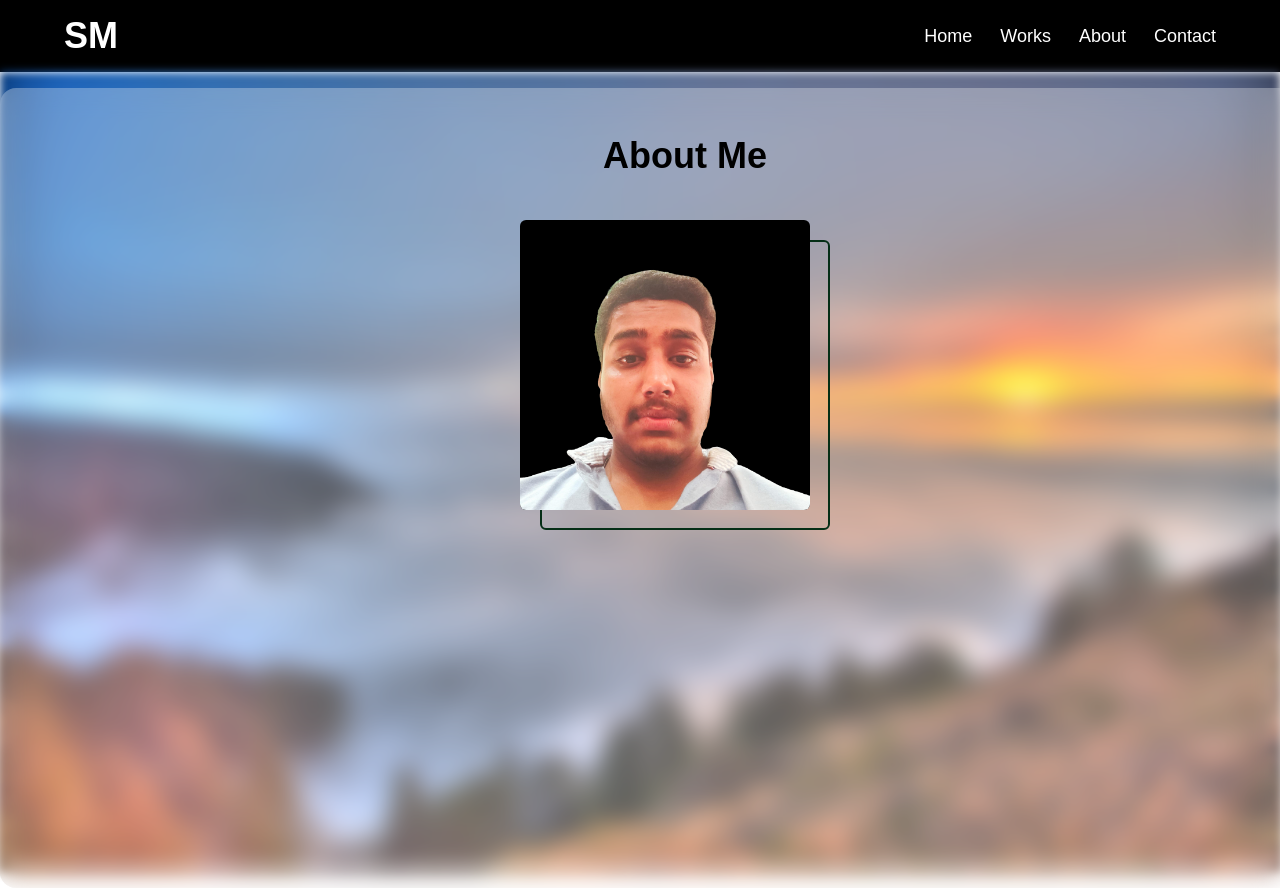
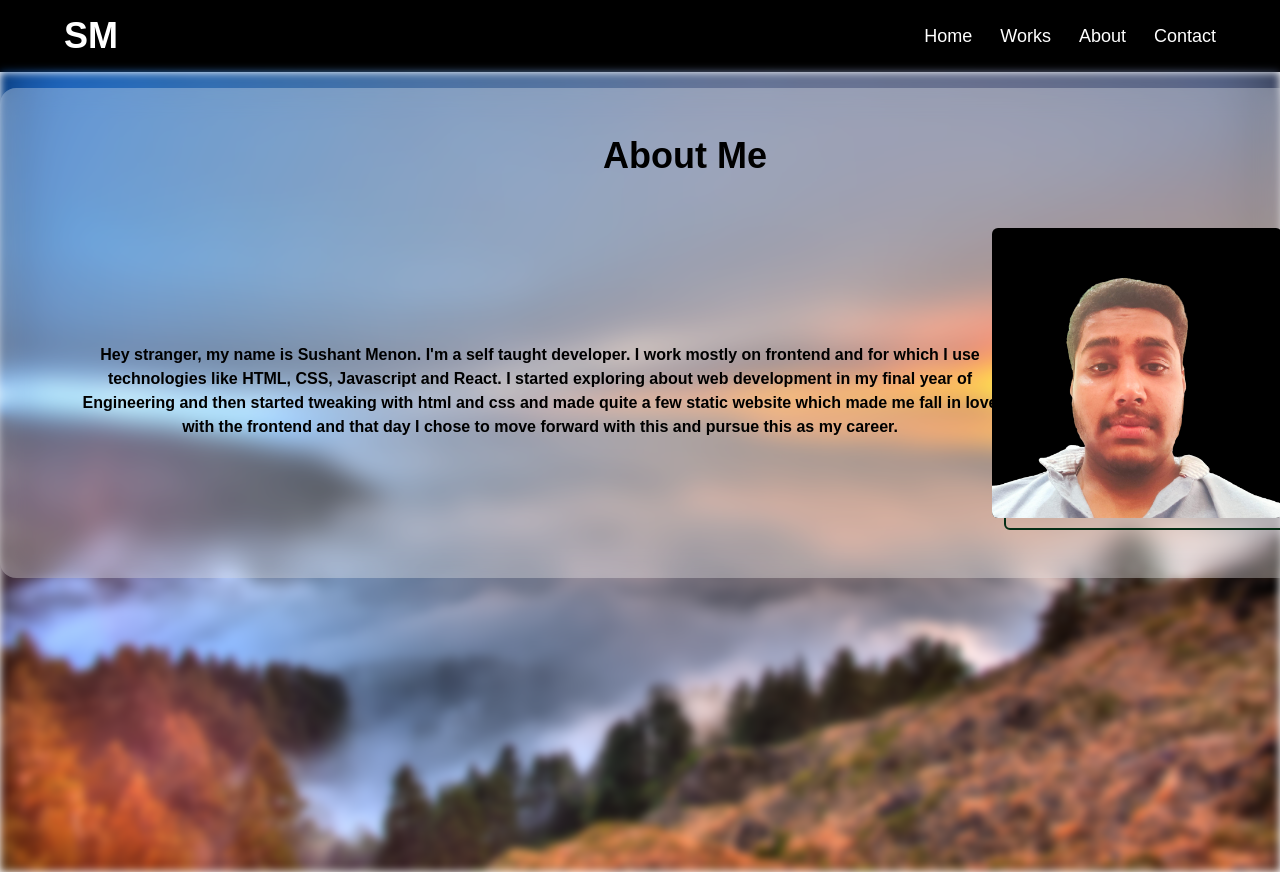
Before and after one commit to sushant-menon/portfolio-website-react, a React (Vite) app: page /about in a window 1280 px wide. Shown: the top 888 px of the page. Built offline with nearby package versions, Linux system fonts and the light colour scheme.

Commit message:
modified about page

```diff
--- a/src/components/About.jsx
+++ b/src/components/About.jsx
@@ -11,7 +11,7 @@ const About = () => {
           alt="bg-image"
         />
       </div>
-      <div className=" backdrop-blur-sm bg-white/30 relative text-center mt-4 w-[430px] mx-auto rounded-2xl h-screen py-6 px-4 md:w-[1370px] md:backdrop-blur-md md:px-16 md:py-12">
+      <div className=" backdrop-blur-sm bg-white/30 relative text-center mt-4 w-[430px] mx-auto rounded-2xl h-full py-6 px-4 md:w-[1370px] md:backdrop-blur-md md:px-16 md:py-12">
         <AboutMeDetails />
       </div>
     </>
--- a/src/components/AboutMeDetails.jsx
+++ b/src/components/AboutMeDetails.jsx
@@ -6,14 +6,24 @@ const AboutMeDetails = () => {
       <div>
         <h1 className="font-extrabold text-4xl">About Me</h1>
       </div>
-
-      <div className="flex flex-col mt-16 justify-center items-center">
-        <span className="border-2 border-green-950 w-[290px] h-[290px] rounded-md transform hover:scale-95 duration-1000"></span>
-        <img
-          className="bg-black w-[290px] h-[290px] absolute -translate-x-5 -translate-y-5 rounded-md"
-          alt=""
-          src="src\assets\Profile.png"
-        />
+      <div className="flex flex-col md:flex-row-reverse mt-12 md:mt-16 px-3 mx-auto justify-center items-center">
+        <span className=" flex justify-center items-center  cursor-pointer group-hover:transform hover:scale-95 duration-1000">
+          <span className="border-2 border-green-950 w-[290px] h-[290px] rounded-md"></span>
+          <img
+            className="bg-black w-[290px] h-[290px] absolute -translate-x-3 -translate-y-3 rounded-md"
+            alt=""
+            src="src\assets\Profile.png"
+          />
+        </span>
+        <p className="mt-3 font-bold">
+          Hey stranger, my name is Sushant Menon. I'm a self taught developer. I
+          work mostly on frontend and for which I use technologies like HTML,
+          CSS, Javascript and React. I started exploring about web development
+          in my final year of Engineering and then started tweaking with html
+          and css and made quite a few static website which made me fall in love
+          with the frontend and that day I chose to move forward with this and
+          pursue this as my career.
+        </p>
       </div>
     </>
   );
```
